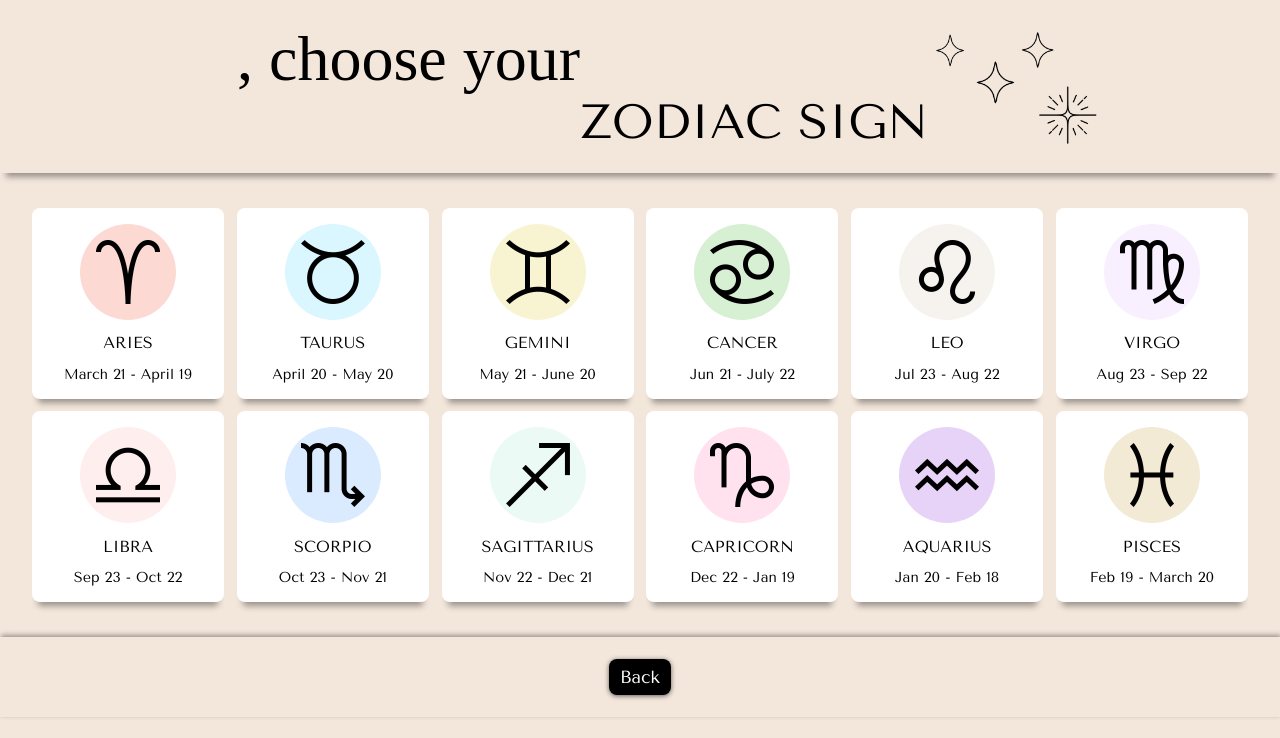
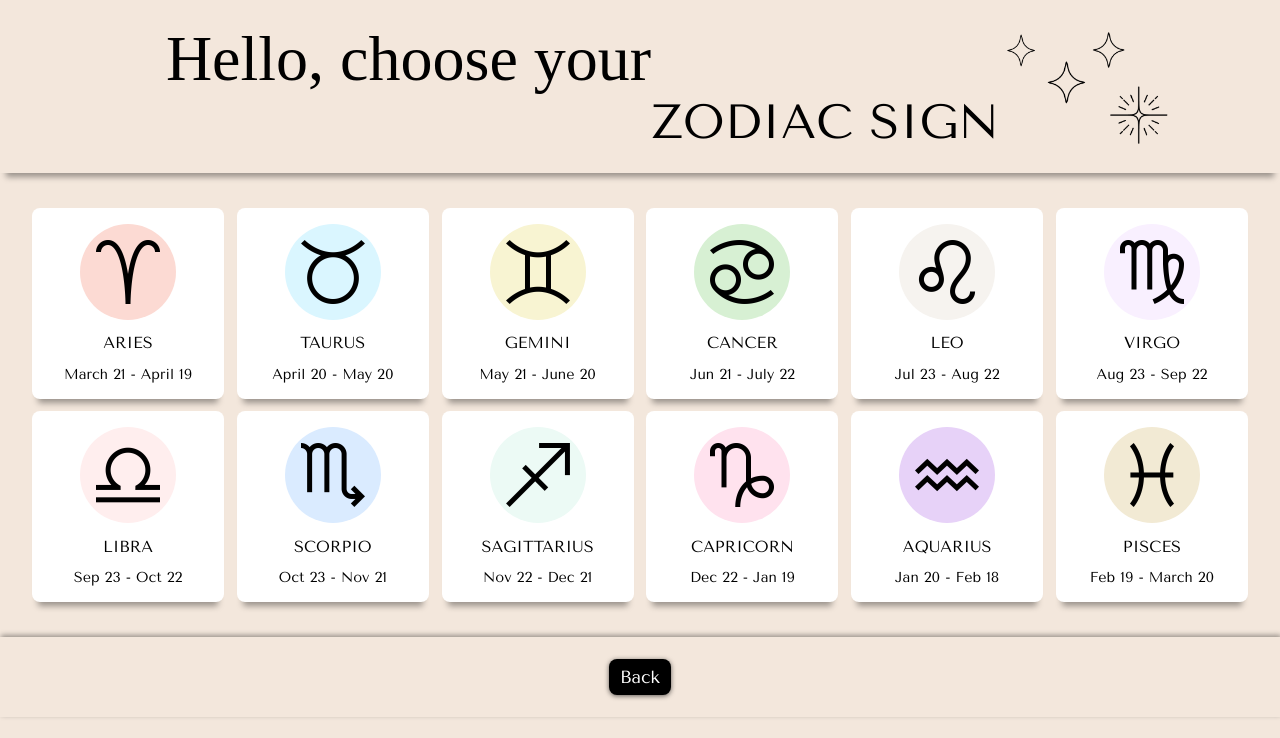
Before and after one commit to ReactFED22G-LMNJ/Horoskop, a React (Vite) app: page /chooseyoursign in a window 1280 px wide. Shown: the top 738 px of the page. Built offline with nearby package versions, Linux system fonts and the light colour scheme; a web font is replaced by a local one.

Commit message:
sets hello on headers if no name, and empty on form

```diff
--- a/src/components/FormBox.tsx
+++ b/src/components/FormBox.tsx
@@ -1,3 +1,4 @@
+import { useEffect } from "react";
 import styled from "styled-components";
 import { useLocalStorageState } from "../hooks/useLocalStorageState";
 import { device } from "./Breakpoints";
@@ -10,21 +11,22 @@ import MoonStar from '/assets/moonstar.png';
 import Sun from '/assets/sun.png';
 import ThreeStars from '/assets/threesmallstars.png';
 
-interface Props {
-  onSubmit: (name: string) => void;
-}
 
-function FormBox({ onSubmit }: Props) {
+function FormBox() {
     const [name, setName] = useLocalStorageState('', 'name');
+
+    useEffect(() => {
+        if (name === "Hello") {
+          setName("");
+        }
+      }, [name]);
 
     const handleChange = (event: React.ChangeEvent<HTMLInputElement>) => {
     setName(event.target.value);
-    console.log(name);
     };
 
     const handleSubmit = (event: React.FormEvent<HTMLFormElement>) => {
     event.preventDefault();
-    onSubmit(name);
     console.log(name);
   };
 
--- a/src/components/HeaderChooseYourSign.tsx
+++ b/src/components/HeaderChooseYourSign.tsx
@@ -1,18 +1,21 @@
-import styled from 'styled-components';
-import { useLocalStorageState } from '../hooks/useLocalStorageState';
-import { device } from './Breakpoints';
-import Stars from '/assets/stars.png';
-
-
+import { useEffect } from "react";
+import styled from "styled-components";
+import { useLocalStorageState } from "../hooks/useLocalStorageState";
+import { device } from "./Breakpoints";
+import Stars from "/assets/stars.png";
 
 function HeaderChooseYourSign() {
+  const [storedName, setStoredName] = useLocalStorageState("", "name");
 
-    const [storedName] = useLocalStorageState("", "name");
-
+  useEffect(() => {
+    if (storedName === "") {
+      setStoredName("Hello");
+    }
+  }, [storedName]);
 
   return (
     <Container>
-            <EmptyDiv/>
+      <EmptyDiv />
       <TitelsContainer>
         <TitelTop>
           <Title1>{storedName}, choose your</Title1>
@@ -35,9 +38,9 @@ const Container = styled.header`
   display: flex;
   justify-content: center;
   height: 8rem;
-    -webkit-box-shadow: 0 0.625rem 0.375rem -0.375rem rgba(0,0,0,0.37);
-    -moz-box-shadow: 0 0.625rem 0.375 -0.375rem rgba(0,0,0,0.37);
-    box-shadow: 0 0.625rem 0.375 -0.375rem rgba(0,0,0,0.37);
+  -webkit-box-shadow: 0 0.625rem 0.375rem -0.375rem rgba(0, 0, 0, 0.37);
+  -moz-box-shadow: 0 0.625rem 0.375 -0.375rem rgba(0, 0, 0, 0.37);
+  box-shadow: 0 0.625rem 0.375 -0.375rem rgba(0, 0, 0, 0.37);
   padding-top: 1.4rem;
   padding-bottom: 1.4rem;
   margin-bottom: 1.8rem;
@@ -119,7 +122,7 @@ const TitelBottom = styled.div`
 `;
 
 const Title1 = styled.h1`
-    font-family: 'Monsieur La Doulaise';
+  font-family: "Monsieur La Doulaise";
   font-size: 4rem;
   font-weight: 400;
   margin: 0;
@@ -146,7 +149,7 @@ const Title1 = styled.h1`
 `;
 
 const Title2 = styled.h1`
-    font-family: 'Tenor Sans', sans-serif;
+  font-family: "Tenor Sans", sans-serif;
   font-size: 3rem;
   font-weight: 300;
   margin: 0;
--- a/src/components/HeaderDailyHoroscope.tsx
+++ b/src/components/HeaderDailyHoroscope.tsx
@@ -1,3 +1,4 @@
+import { useEffect } from "react";
 import { useParams } from "react-router";
 import styled from "styled-components";
 import { useLocalStorageState } from "../hooks/useLocalStorageState";
@@ -8,12 +9,18 @@ import Stars from '/assets/treStars.png';
 
 function HeaderDailyHoroscope() {
   const { sign } = useParams<{ sign: string}>();
-  const [storedName] = useLocalStorageState("", "name");
+  const [storedName, setStoredName] = useLocalStorageState("", "name");
+
+  useEffect(() => {
+    if (storedName === "") {
+      setStoredName("Hello");
+    }
+  }, [storedName]);
 
     return (
         <Container>
             <TitelsContainer>
-                <Title1>Hello {storedName}, here is your</Title1>
+                <Title1>{storedName}, here is your</Title1>
                 <Title2>{sign?.toUpperCase()} HOROSCOPE</Title2>
             </TitelsContainer>
             <DropDownAndStarsImgContainer>
--- a/src/pages/StartPage.tsx
+++ b/src/pages/StartPage.tsx
@@ -1,9 +1,8 @@
 import FormBox from "../components/FormBox";
 import HeaderStartPage from "../components/HeaderStartPage";
 import ErrorBoundary from "../ErrorBoundry";
-const handleSubmit = (name: string) => {
-  console.log(`The submitted name is: ${name}`);
-};
+
+
 function StartPage() {
     return (
       <div>
@@ -11,7 +10,7 @@ function StartPage() {
         <HeaderStartPage />
       </ErrorBoundary>
       <ErrorBoundary>
-        <FormBox onSubmit={handleSubmit} />
+        <FormBox />
       </ErrorBoundary>
     </div>
     );
```
Lines whose indentation alone changed are shown as unchanged.
